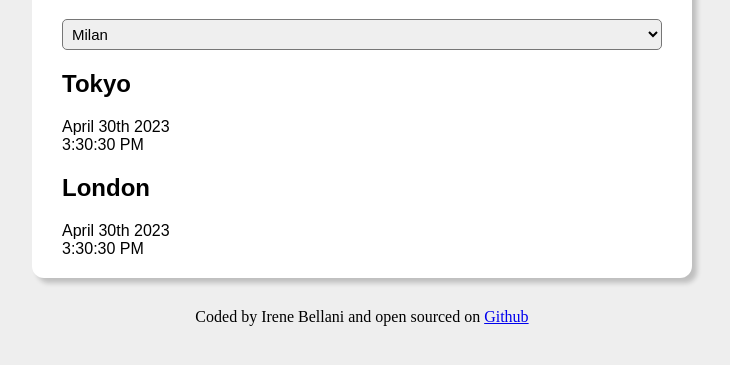
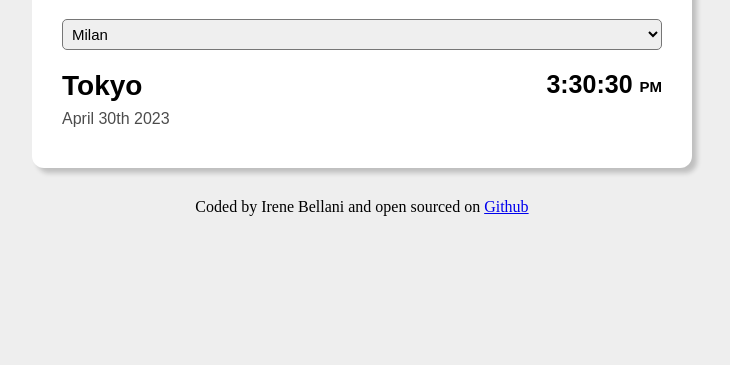
Before and after one commit to Ireb91/World-clocks, a plain HTML site: page index.html in a window 1280 px wide. Shown: the part 111-476 px from the top of the page, without its empty margins (278-1008 px from the left). Drawn offline with Linux system fonts and the light colour scheme.

Commit message:
Added style of city

```diff
--- a/index.html
+++ b/index.html
@@ -16,15 +16,13 @@
         <option value="newyork">New York</option>
         <option value="shanghai">Shanghai</option>
       </select>
-      <div>
-        <h2>Tokyo</h2>
-        <div id="date">April 30th 2023</div>
-        <div id="time">3:30:30 PM</div>
-      </div>
-      <div>
-        <h2>London</h2>
-        <div id="date">April 30th 2023</div>
-        <div id="time">3:30:30 PM</div>
+
+      <div class="city">
+        <div>
+          <h2>Tokyo</h2>
+          <div class="date">April 30th 2023</div>
+        </div>
+        <div class="time">3:30:30 <small>PM</small></div>
       </div>
     </div>
     <footer>
--- a/style.css
+++ b/style.css
@@ -22,6 +22,33 @@ select {
   font-size: 15px;
   border-radius: 5px;
 }
+
+.city {
+  margin: 20px 0;
+  display: flex;
+  justify-content: space-between;
+}
+
+h2 {
+  font-size: 28px;
+  margin: 0;
+}
+
+.date {
+  margin-top: 8px;
+  opacity: 0.7;
+}
+
+.time {
+  font-size: 25px;
+  font-weight: bold;
+}
+
+small {
+  vertical-align: middle;
+  font-size: 15px;
+}
+
 footer {
   text-align: center;
 }
```
